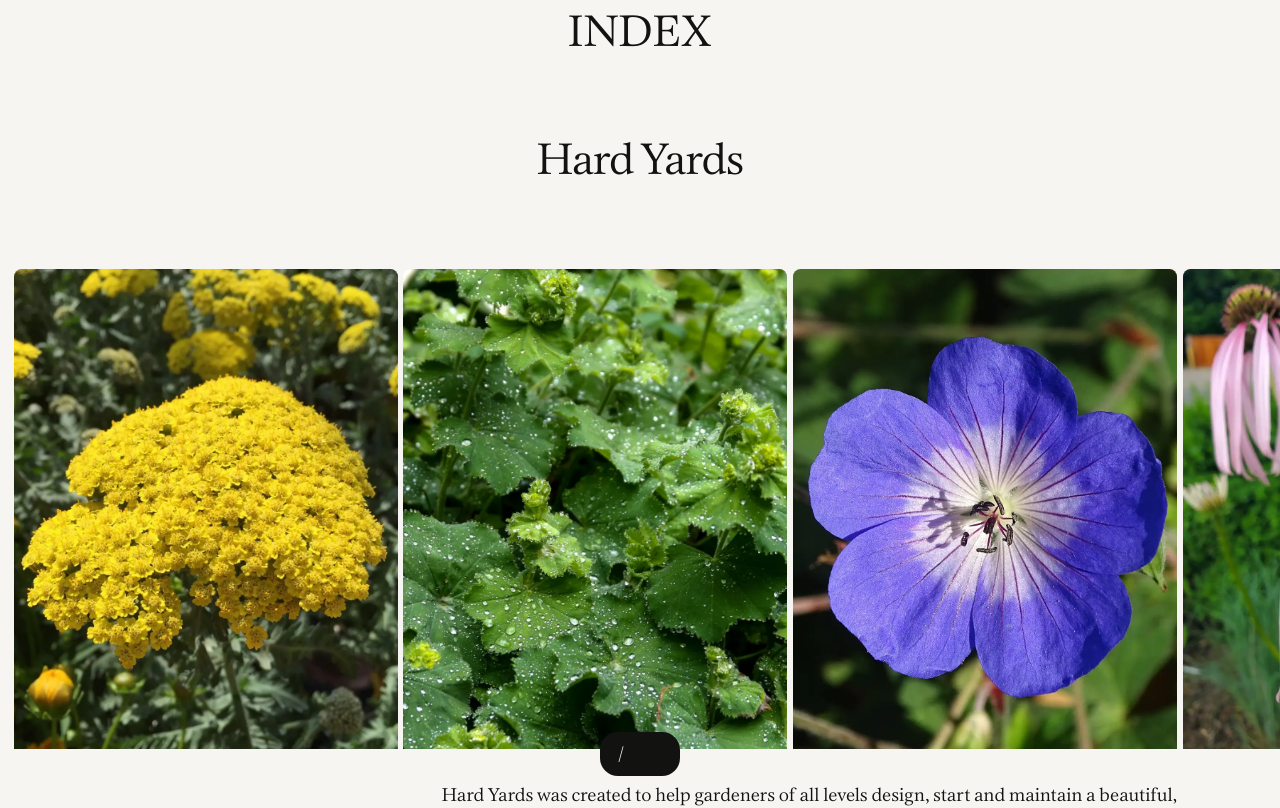
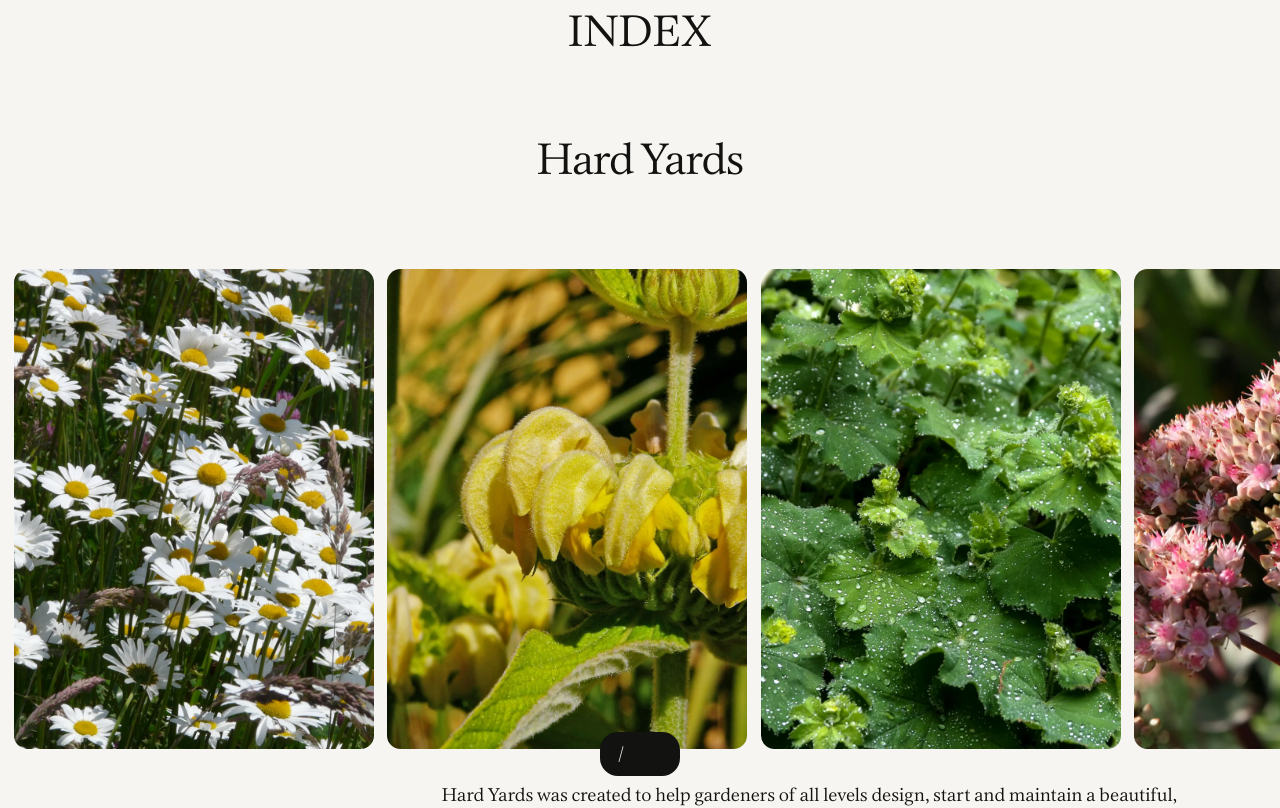
Before and after one commit to bobbyvanrijn/hardyards, a Next.js app: page / in a window 1280 px wide. Shown: the top 808 px of the page. Built offline with nearby package versions, Linux system fonts and the light colour scheme; some icons are missing.

Commit message:
feat: added two plants, start on collections

```diff
--- a/components/Carousel.js
+++ b/components/Carousel.js
@@ -1,16 +1,18 @@
+'use client';
+
 import Image from 'next/image';
 import Link from 'next/link';
 
 import styles from './Carousel.module.css';
 
-import { shuffle } from '../helpers/shuffle';
-import { formatPlantName } from '../helpers/formatPlantName';
+import { formatPlantName } from 'helpers/formatPlantName';
+import { shuffle } from 'helpers/shuffle';
 
 export default function Carousel(props) {
-    const items = props.items;
+    const items = shuffle(props.items);
     function Items() {
 
-        return props.items.map(plant =>
+        return items.map(plant =>
             <Link
                 className={styles.carousel__item}
                 href={`/plants/${plant.slug}`}
--- a/components/Carousel.module.css
+++ b/components/Carousel.module.css
@@ -1,6 +1,6 @@
 .carousel {
     display: flex;
-    gap: var(--scale-10);
+    gap: var(--scale-7);
 
     list-style: none;
     margin-block: 0;
@@ -21,7 +21,7 @@
 
 .carousel__item {
     flex: 0 0 auto;
-    width: clamp(10rem, 30vw, 30rem);
+    width: clamp(10rem, 40vw, 20rem);
 
     position: relative;
     z-index: 1;
@@ -41,7 +41,7 @@
     aspect-ratio: 3/4;
     width: 100%;
     height: auto;
-    border-radius: var(--scale-9);
+    border-radius: var(--scale-7);
 }
 
 .carousel__title {
--- a/content/plants.js
+++ b/content/plants.js
@@ -2,8 +2,8 @@ const plants = [
     // TODO: Add `lifecycle` prop (annual, biennial, perennial)
     // TODO: Add plants ↓
     // - Phlomis russeliana (cat: PROPAGATORS, SKELETALS)
-    // - Eupatorium maculata 'riegenschirm' (cat: UMBELLIFERS)
-    // - Angelica gigas (annual, cat: UMBELLIFERS)
+    // - Eupatorium maculatum 'riegenschirm' (cat: UMBELLIFERS)
+    // - Angelica gigas (annual, cat: UMBELLIFERS), picture credit: Paul van de Velde
     // -
     // - Verbena bonariensis (cat: SELFSEEDERS)
     // - Verbena hastata (cat: SELFSEEDER)
@@ -48,7 +48,7 @@ const plants = [
                 value: '5-8'
             }
         ],
-        collection: [],
+        collections: [],
         body: [
             'This hardy and drought-tolerant perennial plant is an easy-to-care-for variety with lacy, silvery-grey foliage and bright yellow flowers that attract pollinators. It can be grown in borders, rock gardens, and containers, and prefers full sun and well-drained soil. It is hardy to zone 4 and can tolerate temperatures down to -34°C.'
         ]
@@ -63,7 +63,7 @@ const plants = [
         description: 'Velvet leaves that catch droplets of water. Bunches of green-yellow flowers.',
         images: ['images/alchemilla-mollis.webp'],
         meta: [],
-        collection: ['propagators'],
+        collections: ['propagators'],
         body: [
             'This perennial herbaceous plant is a popular choice for gardens and landscapes. It is native to Europe and grows in clumps up to 30 centimeters tall. The leaves are deeply divided into five to seven lobes, and they are covered in a soft, downy hair. The leaves are a bright, light green color.',
             'The flowers of this plant are small, star-shaped and yellow-green in color. They appear in clusters at the top of the stems and bloom from late spring to mid-summer. The flowers are followed by small, round, green seed-heads.',
@@ -105,7 +105,7 @@ const plants = [
                 value: '5-10'
             }
         ],
-        collection: [
+        collections: [
             'prime'
         ]
     },
@@ -117,7 +117,7 @@ const plants = [
         species: 'pallida',
         culticvar: '\‘Hulda Dancer\’',
         description: 'Spiky seedheads. Droopy pale pink petals.',
-        collection: [
+        collections: [
             'prime'
         ],
         body: [
@@ -188,7 +188,7 @@ const plants = [
             'It is a hardy plant, able to tolerate cold temperatures and requires minimal maintenance. It is drought tolerant and prefers full sun to partial shade. It blooms from mid-summer to early fall and attracts butterflies and other pollinators.',
             'This flower is easy to propagate, either by division or by seed. It can be grown in containers or in the ground, and is an excellent choice for rock gardens. It is a great addition to any garden, providing a striking contrast to other plants.'
         ],
-        collection: []
+        collections: []
     },
 
     {
@@ -225,7 +225,7 @@ const plants = [
             'This plant thrives in full sun, with well-drained soil. It is drought tolerant and can tolerate temperatures down to -23°C. It is best grown in a rock garden, or as a ground cover in a sunny border. It is also suitable for containers.',
             'To propagate, cuttings can be taken in spring or early summer. These can be rooted in a sandy compost. Alternatively, division of the plant can be done in spring or autumn. This plant is attractive to bees, butterflies and birds, making it a great addition to any garden.'
         ],
-        collection: [
+        collections: [
             'prime',
             'propagators'
         ]
@@ -267,7 +267,7 @@ const plants = [
 
             'This aster is a great choice for adding texture and color to the garden. It is easy to grow and maintain, and it will spread slowly by self-seeding. It is a good choice for naturalizing in meadows and woodland edges, and it can also be used in perennial borders and as a cut flower.'
         ],
-        collection: [
+        collections: [
             'prime'
         ]
     },
@@ -301,7 +301,7 @@ const plants = [
             }
         ],
         body: [],
-        collection: [
+        collections: [
             'native',
             'propagators'
         ]
@@ -337,9 +337,78 @@ const plants = [
             }
         ],
         body: [],
-        collection: [
+        collections: [
             'edging',
             'propagators'
+        ]
+    },
+    {
+        slug: 'phlomis-russeliana',
+        genus: 'Phlomis',
+        species: 'russeliana',
+        cultivar: null,
+        common: 'Turkish sage',
+        description: 'Pale yellow, tiered flowers along a vertical stem. Silver furry leaves. Impressive winter skeleton.',
+        meta: [
+            {
+                label: 'Spread',
+                value: '30 cm'
+            },
+            {
+                label: 'Height',
+                value: '80 cm'
+            },
+            {
+                label: 'Flowers',
+                value: 'Yellow'
+            },
+            {
+                label: 'Foliage',
+                value: 'Silver green'
+            },
+            {
+                label: 'Seasons',
+                value: 'May-September'
+            }
+        ],
+        body: [],
+        collections: [
+            'skeletals',
+            'propagators'
+        ]
+    },
+    {
+        slug: 'eupatorium-maculatum',
+        genus: 'Eupatorium',
+        species: 'maculatum',
+        cultivar: '\‘Riegenschirm\’',
+        common: 'Joe pye weed',
+        description: 'Very tall plant. Wide pink flowers grow on stems up to 2 meters in length. Forms dense clumps.',
+        meta: [
+            {
+                label: 'Spread',
+                value: '80 cm'
+            },
+            {
+                label: 'Height',
+                value: '200 cm'
+            },
+            {
+                label: 'Flowers',
+                value: 'Pink'
+            },
+            {
+                label: 'Foliage',
+                value: 'Dark green'
+            },
+            {
+                label: 'Seasons',
+                value: 'May-September'
+            }
+        ],
+        body: [],
+        collections: [
+            'umbellifers'
         ]
     },
 ];
--- a/pages/index.tsx
+++ b/pages/index.tsx
@@ -8,6 +8,7 @@ import styles from '../styles/Home.module.css';
 
 import { plants } from '../content/plants';
 
+export default function Home() {
     const blocks = [
         {
             component: 'carousel',
@@ -34,7 +35,6 @@ const blocks = [
         }
     ];
 
-export default function Home() {
     return (
         <GridLayout grid-enforce-rows='true'>
             <h1
```
Also changed, not shown: pages/plants/[pid].tsx (+15 -0 lines), public/images/eupatorium-maculatum.webp (added), public/images/phlomis-russeliana.webp (added). Lines whose indentation alone changed are shown as unchanged.
